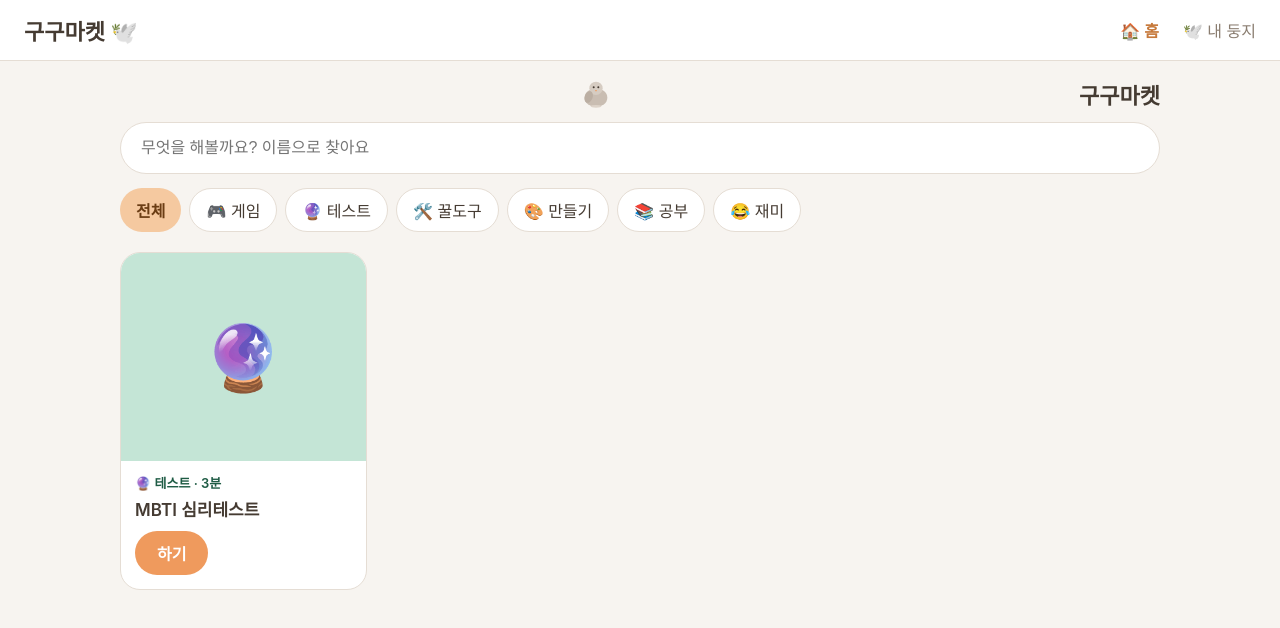
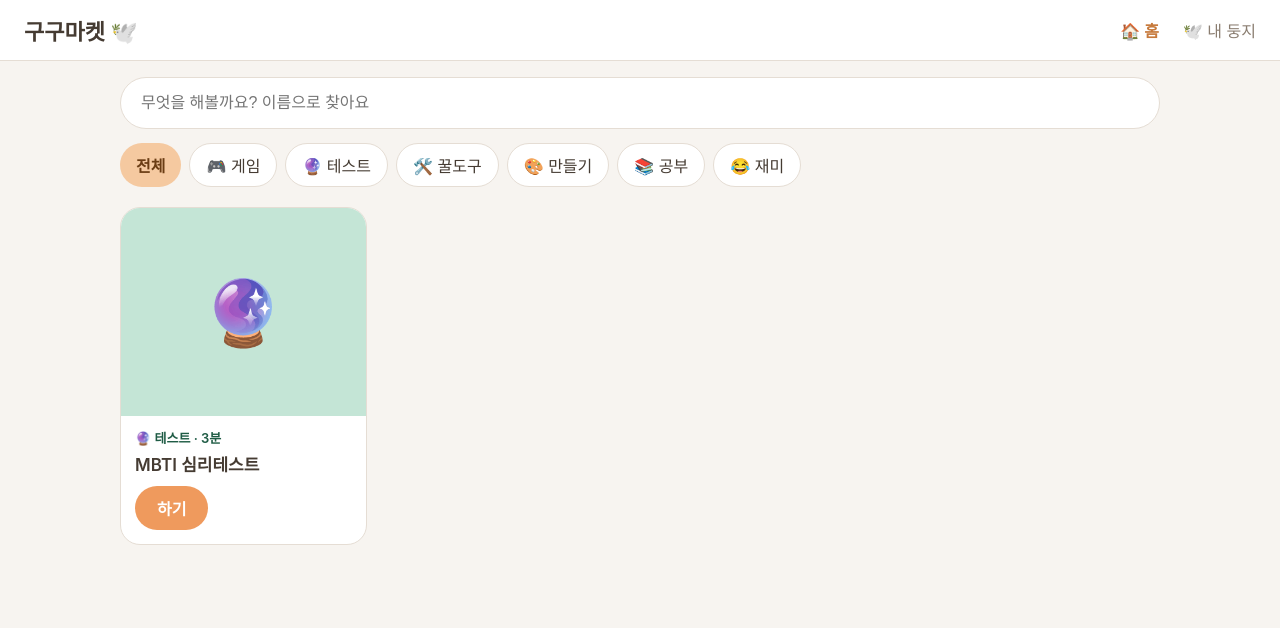
Before and after one commit to sarocoart/gugu, a Next.js app: page / in a window 1280 px wide. Shown: the top 628 px of the page. Built offline with nearby package versions, Linux system fonts and the light colour scheme.

Commit message:
Add files via upload

```diff
--- a/app/globals.css
+++ b/app/globals.css
@@ -93,14 +93,3 @@ a {
     overflow-x: visible;
   }
 }
-
-
-/* 모바일에서만 보이는 요소 (PC엔 상단 바가 있으니 숨김) */
-.gugu-mobile-only {
-  display: block;
-}
-@media (min-width: 760px) {
-  .gugu-mobile-only {
-    display: none;
-  }
-}
--- a/app/page.tsx
+++ b/app/page.tsx
@@ -31,17 +31,6 @@ function HomeContent() {
 
   return (
     <div style={{ padding: "16px 16px 24px" }}>
-      {/* 모바일에서만 보이는 작은 브랜드 줄 (PC엔 상단 바가 있어서 숨김) */}
-      <div
-        className="gugu-mobile-only"
-        style={{ display: "flex", alignItems: "center", justifyContent: "center", gap: 8, marginBottom: 12 }}
-      >
-        <Pigeon size={40} mood="hello" />
-        <span style={{ fontSize: font.title, fontWeight: 700, color: colors.text }}>
-          {labels.serviceName}
-        </span>
-      </div>
-
       <input
         value={query}
         onChange={(e: ChangeEvent<HTMLInputElement>) => setQuery(e.target.value)}
```
